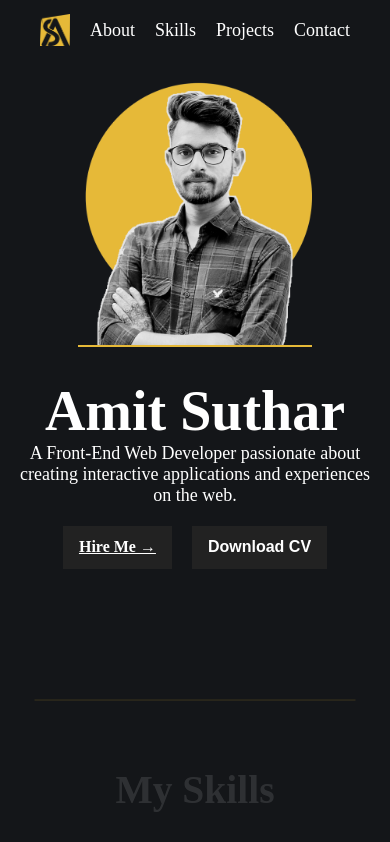
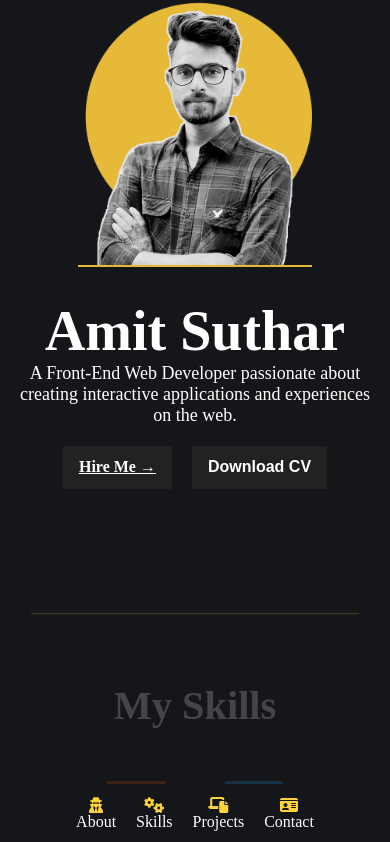
Before and after one commit to amitsuthar803/portfolio-plain, a plain HTML site: page index.html in a window 390 px wide. Shown: the top 842 px of the page. Drawn offline with Linux system fonts and the light colour scheme; a web font is replaced by a local one.

Commit message:
mobie nav

```diff
--- a/index.html
+++ b/index.html
@@ -38,17 +38,24 @@
       <nav>
         <ul class="navbar-list">
           <li>
+
             <a  class="navbar-link" href="#about">About</a>
+              <i class="fa-solid fa-user-secret" style="color: #FFD43B;"></i>
+
+            </a>
           </li>
 
           <li>
             <a href="#skills">Skills</a>
+            <i class="fa-solid fa-gears" style="color: #FFD43B;"></i>
           </li>
           <li>
             <a href="#projects">Projects</a>
+            <i class="fa-solid fa-laptop-file" style="color: #FFD43B;"></i>
           </li>
           <li>
             <a href="#contact">Contact</a>
+            <i class="fa-solid fa-id-card" style="color: #FFD43B;"></i>
           </li>
         </ul>
       </nav>
--- a/style.css
+++ b/style.css
@@ -572,6 +572,22 @@ footer p {
 }
 
 @media all and (max-width: 768px) {
+}
+
+/*------------------------------------------
+  Foundation Media Queries
+   http://foundation.zurb.com/docs/media-queries.html
+--------------------------------------------*/
+
+/* Small screens - MOBILE */
+@media only screen {
+} /* Define mobile styles - Mobile First */
+
+@media only screen and (max-width: 40em) {
+  body {
+    position: relative;
+  }
+
   header ul li a {
     color: white;
     text-decoration: none;
@@ -581,6 +597,7 @@ footer p {
 
   .logo {
     width: 30px;
+    display: none;
   }
 
   .btn {
@@ -637,8 +654,14 @@ footer p {
   header {
     justify-content: center;
     align-items: center;
-    padding: 0px 20px;
+    padding: 0px 0px;
     gap: 20px;
+    background: #141619;
+    position: fixed;
+    bottom: 0;
+    margin-bottom: 0px;
+    z-index: 999;
+    width: 100%;
   }
 
   header ul {
@@ -706,7 +729,7 @@ footer p {
   }
 
   footer {
-    flex-direction: column;
+    display: none;
   }
 
   #projects h2 {
@@ -757,33 +780,22 @@ footer p {
     width: 100%;
   }
 
-  footer {
-    height: 60px;
-    color: white;
-    display: flex;
-    justify-content: space-around;
-    align-items: center;
-    padding: 10px 0px;
-    border-top: 1px solid #e6b938;
-  }
-
   .social-icon {
     gap: 1rem;
     margin-top: 0.5rem;
   }
+
+  .navbar-list li {
+    display: flex;
+    flex-direction: column-reverse;
+    justify-content: center;
+    align-items: center;
+  }
+
+  .navbar-list li a {
+    font-size: 1rem;
+  }
 }
-
-/*------------------------------------------
-  Foundation Media Queries
-   http://foundation.zurb.com/docs/media-queries.html
---------------------------------------------*/
-
-/* Small screens - MOBILE */
-@media only screen {
-} /* Define mobile styles - Mobile First */
-
-@media only screen and (max-width: 40em) {
-} /* max-width 640px, mobile-only styles, use when QAing mobile issues */
 
 /* Medium screens - TABLET */
 @media only screen and (min-width: 40.063em) {
```
